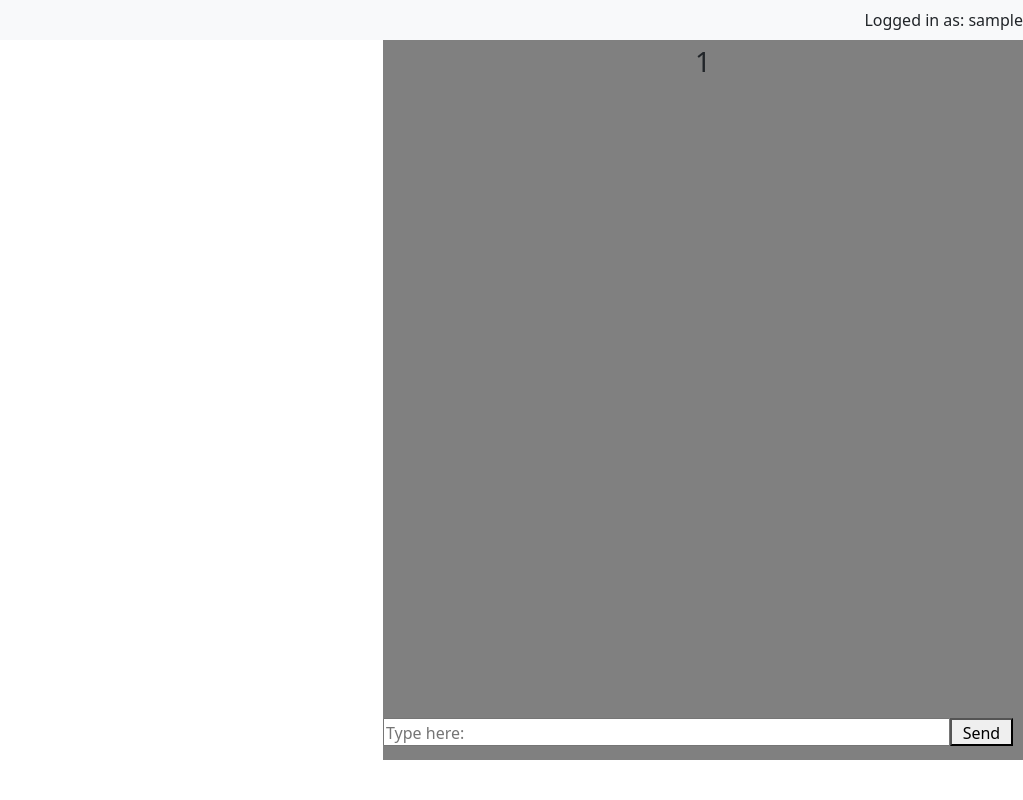
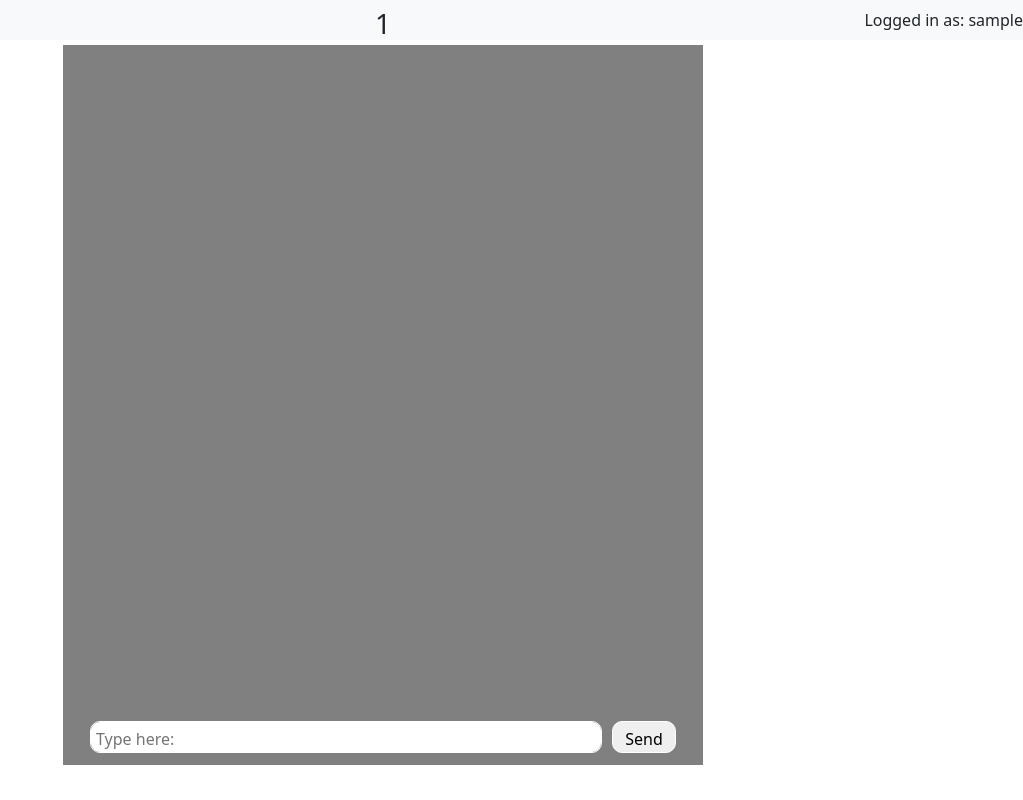
Before and after one commit to Parek8/Maturitni-zadani-MessengerLite, a PHP site: page /send-a-message.php?name=1 in a window 1280 px wide. Shown: the whole page, without its empty margins (257-1280 px from the left). Run offline with PHP 8.4, Linux system fonts and the light colour scheme; the visitor is signed in with stand-in values (Sample User, id 1); data that the repository does not hold is empty.

Commit message:
Added some styles to messages

```diff
--- a/process-messages-and-notifications.php
+++ b/process-messages-and-notifications.php
@@ -12,11 +12,11 @@ if($_POST['function'] == "ReturnMessages")
     {
         if($result["sender_id"] == $myId["id"])
         {
-            echo '<span style="float: right; margin-right: 1vw; color: green;">YOU: '.$result["content"].'</span><br>';
+            echo '<div style="justify-content: right; display: flex; text-align: left;width: 25vw; margin-right: 1vw;float: right; color: green;"><p style="width: auto; background-color: white; padding: 10px;  border-radius: 10px; border: 1px solid white">YOU: '.$result["content"].'<p></div><br>';
         }
         else
         {
-            echo '<span style="float: left; margin-left: 1vw; color: red;">THEM: '.$result["content"].'</span><br>';
+            echo '<div style="justify-content: left; display: flex; text-align: left;width: 25vw; margin-left: 1vw;float: left; color: green;"><p style="width: auto; background-color: white; padding: 10px;  border-radius: 10px; border: 1px solid white">THEM: '.$result["content"].'<p></div><br>';
         }
     }
 }
--- a/send-a-message.php
+++ b/send-a-message.php
@@ -34,12 +34,22 @@ include("connection.php");
             }?>
         </div>
     </navbar>
-    <div style="width: 50vw; height: 90vh; background-color: grey; float: right; position: relative; display: flex; flex-direction: column; justify-content: center; text-align: center;">
+    <div style="
+    width: 50vw;
+    height: 90vh;
+    background-color: grey;
+    display: flex;
+    flex-direction: column;
+    justify-content: center;
+    text-align: center;
+    margin: auto;
+    margin-top: 5px;
+    ">
     <h3 style="position: absolute; transform: translate(-50%, -50%); top: 3%; left: 50%;"><?php echo $_GET['name'];?></h3>
             <section id="messages"></section>
-        <div style="display: flex; background-color: grey; justify-content: center; align-items: end; margin-top: 83vh; position: absolute;">
-            <textarea placeholder="Type here: " style="resize: none; height: 3.5vh; width: 45vw;" id="messageContent" cols="30" rows="10"></textarea>
-            <button name="send" value="Send Message" style="height: 3.5vh; width: 10%;">Send</button>
+        <div style="display: flex; background-color: grey; justify-content: center; align-items: end; width: 50vw;; margin-top: 83vh; position: absolute;">
+            <textarea placeholder="Type here: " style="resize: none; height: 4vh; width: 40vw; margin-right: 10px; border: 1px solid white; border-radius: 10px; padding: 5px; text-align: left;" id="messageContent" cols="30" rows="10"></textarea>
+            <button name="send" value="Send Message" style="height: 4vh; width: 10%; border: 1px solid white; border-radius: 10px; padding: 5px;">Send</button>
         </div>
     </div>
 
```
Also changed, not shown: add-notification.php (added, +17 -0 lines), return-notifications.php (added, +19 -0 lines).
